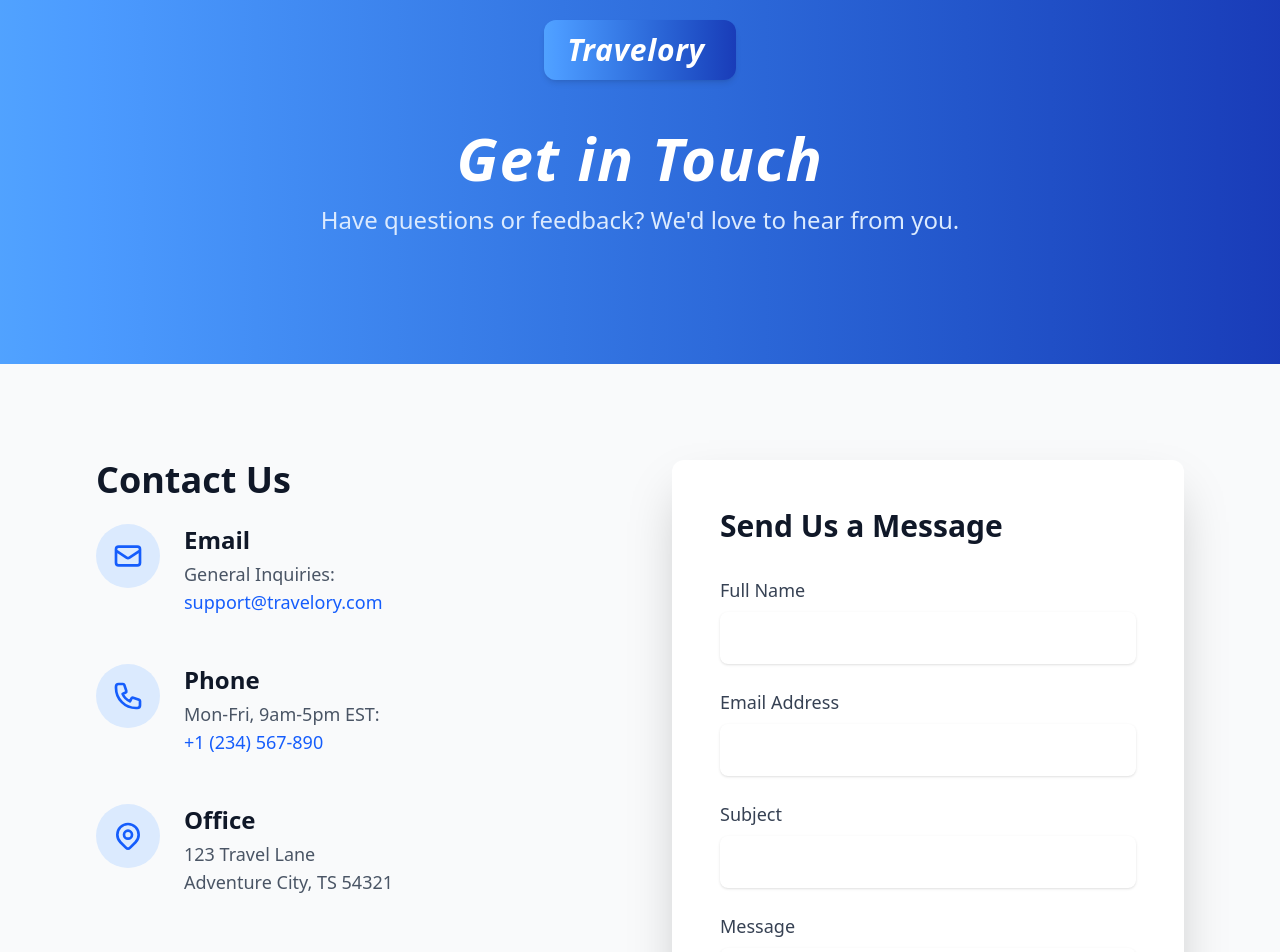
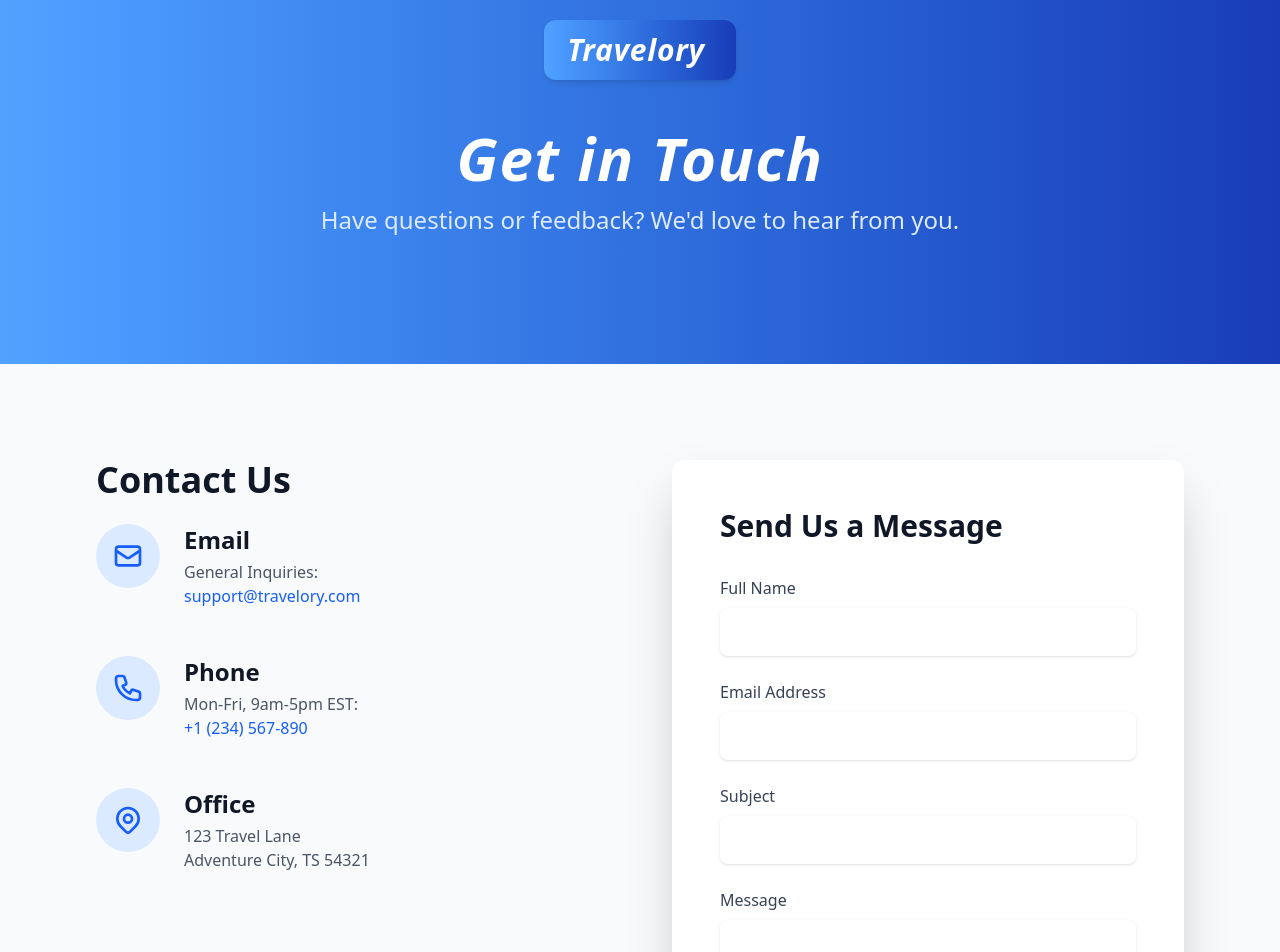
Before and after one commit to rtprashant/travCalci, a React (Vite) app: page /contact in a window 1280 px wide. Shown: the top 952 px of the page. Built offline with nearby package versions, Linux system fonts and the light colour scheme.

Commit message:
added footer images

```diff
--- a/src/pages/ContactPage.jsx
+++ b/src/pages/ContactPage.jsx
@@ -3,9 +3,6 @@ import { motion } from 'framer-motion';
 import { LocationIcon, MailIcon, PhoneIcon } from '../components/icons/Icon';
 
 // --- Re-usable Icons ---
-
-
-
 
 // --- Animation Variants ---
 
@@ -52,9 +49,7 @@ function ContactPage() {
   const handleSubmit = (e) => {
     e.preventDefault();
     // Handle form submission logic here
-    // For this demo, we'll just log it
     console.log("Form submitted!");
-    // You could show a success message here
   };
 
   return (
@@ -99,10 +94,10 @@ function ContactPage() {
               </div>
               <div>
                 <h3 className="text-2xl font-bold text-gray-900">Email</h3>
-                <p className="text-lg text-gray-600 mt-1">
+                <p className="text-base text-gray-600 mt-1"> {/* <-- Changed from text-lg */}
                   General Inquiries:
                 </p>
-                <a href="mailto:support@travcalci.com" className="text-lg text-blue-600 hover:text-blue-800 transition-colors duration-200">
+                <a href="mailto:support@travcalci.com" className="text-base text-blue-600 hover:text-blue-800 transition-colors duration-200"> {/* <-- Changed from text-lg */}
                   support@travelory.com
                 </a>
               </div>
@@ -114,10 +109,10 @@ function ContactPage() {
               </div>
               <div>
                 <h3 className="text-2xl font-bold text-gray-900">Phone</h3>
-                <p className="text-lg text-gray-600 mt-1">
+                <p className="text-base text-gray-600 mt-1"> {/* <-- Changed from text-lg */}
                   Mon-Fri, 9am-5pm EST:
                 </p>
-                <a href="tel:+1234567890" className="text-lg text-blue-600 hover:text-blue-800 transition-colors duration-200">
+                <a href="tel:+1234567890" className="text-base text-blue-600 hover:text-blue-800 transition-colors duration-200"> {/* <-- Changed from text-lg */}
                   +1 (234) 567-890
                 </a>
               </div>
@@ -129,7 +124,7 @@ function ContactPage() {
               </div>
               <div>
                 <h3 className="text-2xl font-bold text-gray-900">Office</h3>
-                <p className="text-lg text-gray-600 mt-1">
+                <p className="text-base text-gray-600 mt-1"> {/* <-- Changed from text-lg */}
                   123 Travel Lane
                   <br />
                   Adventure City, TS 54321
@@ -149,7 +144,7 @@ function ContactPage() {
             <h2 className="text-3xl font-bold text-gray-900 mb-8">Send Us a Message</h2>
             <form onSubmit={handleSubmit} className="space-y-6">
               <div>
-                <label htmlFor="name" className="block text-lg font-medium text-gray-700">
+                <label htmlFor="name" className="block text-base font-medium text-gray-700"> {/* <-- Changed from text-lg */}
                   Full Name
                 </label>
                 <input
@@ -157,12 +152,12 @@ function ContactPage() {
                   id="name"
                   name="name"
                   required
-                  className="mt-2 block w-full px-4 py-3 text-lg border-gray-300 rounded-lg shadow-sm focus:ring-blue-500 focus:border-blue-500"
+                  className="mt-2 block w-full px-4 py-3 text-base border-gray-300 rounded-lg shadow-sm focus:ring-blue-500 focus:border-blue-500" // <-- Changed from text-lg
                 />
               </div>
 
               <div>
-                <label htmlFor="email" className="block text-lg font-medium text-gray-700">
+                <label htmlFor="email" className="block text-base font-medium text-gray-700"> {/* <-- Changed from text-lg */}
                   Email Address
                 </label>
                 <input
@@ -170,12 +165,12 @@ function ContactPage() {
                   id="email"
                   name="email"
                   required
-                  className="mt-2 block w-full px-4 py-3 text-lg border-gray-300 rounded-lg shadow-sm focus:ring-blue-500 focus:border-blue-500"
+                  className="mt-2 block w-full px-4 py-3 text-base border-gray-300 rounded-lg shadow-sm focus:ring-blue-500 focus:border-blue-500" // <-- Changed from text-lg
                 />
               </div>
 
               <div>
-                <label htmlFor="subject" className="block text-lg font-medium text-gray-700">
+                <label htmlFor="subject" className="block text-base font-medium text-gray-700"> {/* <-- Changed from text-lg */}
                   Subject
                 </label>
                 <input
@@ -183,12 +178,12 @@ function ContactPage() {
                   id="subject"
                   name="subject"
                   required
-                  className="mt-2 block w-full px-4 py-3 text-lg border-gray-300 rounded-lg shadow-sm focus:ring-blue-500 focus:border-blue-500"
+                  className="mt-2 block w-full px-4 py-3 text-base border-gray-300 rounded-lg shadow-sm focus:ring-blue-500 focus:border-blue-500" // <-- Changed from text-lg
                 />
               </div>
 
               <div>
-                <label htmlFor="message" className="block text-lg font-medium text-gray-700">
+                <label htmlFor="message" className="block text-base font-medium text-gray-700"> {/* <-- Changed from text-lg */}
                   Message
                 </label>
                 <textarea
@@ -196,14 +191,14 @@ function ContactPage() {
                   name="message"
                   rows={5}
                   required
-                  className="mt-2 block w-full px-4 py-3 text-lg border-gray-300 rounded-lg shadow-sm focus:ring-blue-500 focus:border-blue-500"
+                  className="mt-2 block w-full px-4 py-3 text-base border-gray-300 rounded-lg shadow-sm focus:ring-blue-500 focus:border-blue-500" // <-- Changed from text-lg
                 />
               </div>
 
               <div>
                 <motion.button
                   type="submit"
-                  className="w-full inline-flex justify-center py-3 px-6 border border-transparent shadow-lg text-lg font-bold rounded-xl text-white bg-gradient-to-r from-blue-400 to-blue-800"
+                  className="w-full inline-flex justify-center py-3 px-6 border border-transparent shadow-lg text-base font-bold rounded-xl text-white bg-gradient-to-r from-blue-400 to-blue-800" // <-- Changed from text-lg
                   whileHover={{ scale: 1.03 }}
                   whileTap={{ scale: 0.98 }}
                   transition={{ duration: 0.2, ease: "easeInOut" }}
```
